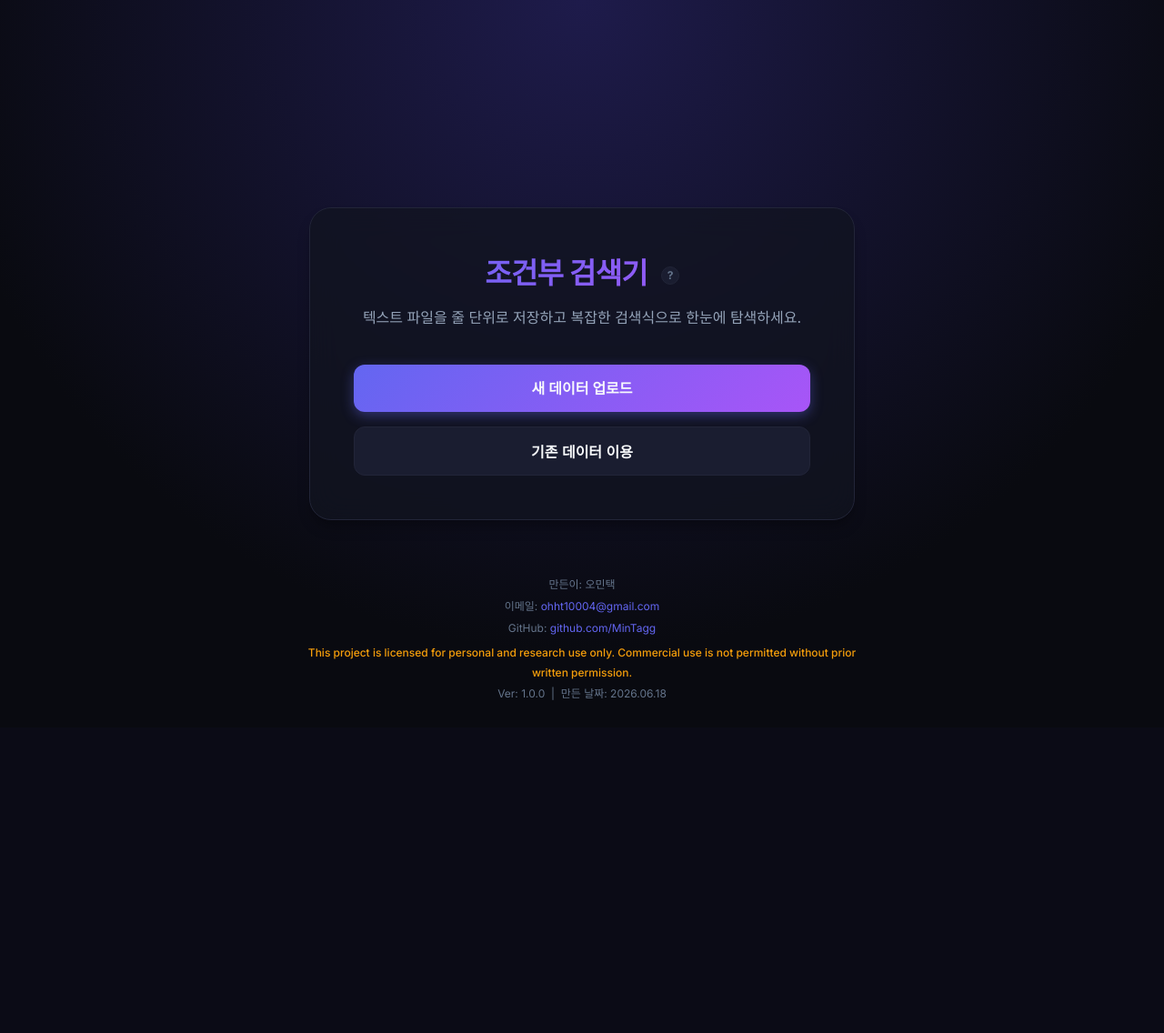
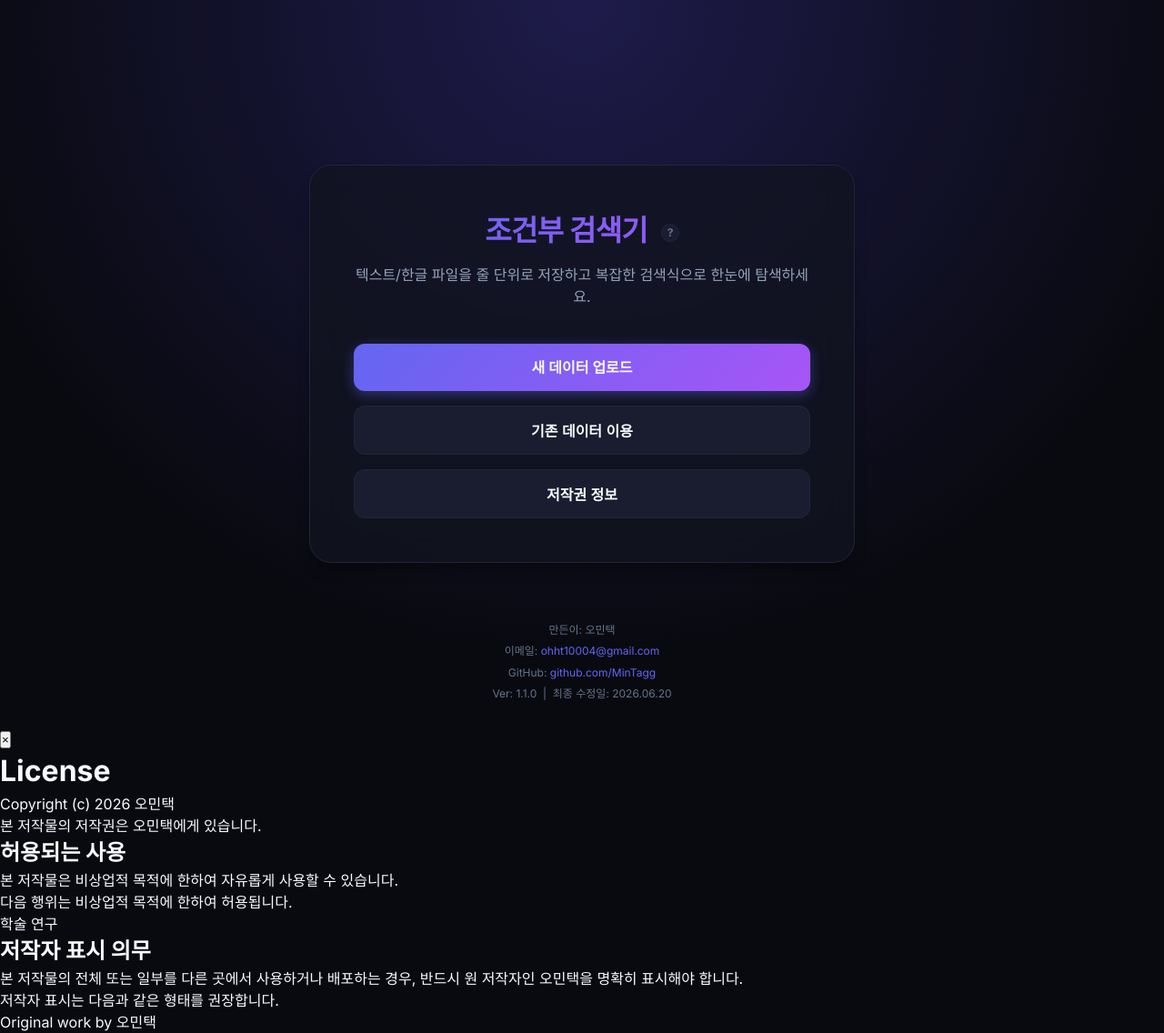
Before and after one commit to MinTagg/txt-line-search-db-, a Flask app: page / in a window 1280 px wide. Shown: the whole page at 91% size. Before the commit the page ends 770 px from the top, so only its background shows below. Run offline with Flask 3, Linux system fonts and the light colour scheme.

Commit message:
feat(HWP)-Add compatibility of HWP file

```diff
--- a/program/code/app.py
+++ b/program/code/app.py
@@ -7,7 +7,7 @@ import time
 from threading import Timer, Thread
 from flask import Flask, render_template, jsonify, request
 from paths import ensure_dirs, safe_dataset_name, get_txt_path, get_sqlite_path, FILES_DIR
-from importer import read_text_file, clean_lines, overwrite_cleaned_file, build_segments
+from importer import read_text_file, clean_lines, overwrite_cleaned_file, build_segments, get_hwp_text
 from db import init_db, reset_segments, insert_segments, set_meta, list_datasets, connect_db
 from search import search_segments
 
@@ -41,20 +41,39 @@ def upload_file():
     if not file.filename:
         return jsonify({"ok": False, "error": "Empty filename"}), 400
 
-    if not file.filename.lower().endswith(".txt"):
-        return jsonify({"ok": False, "error": "텍스트(.txt) 파일만 업로드할 수 있습니다."}), 400
+    filename_lower = file.filename.lower()
+    if not (filename_lower.endswith(".txt") or filename_lower.endswith(".hwp")):
+        return jsonify({"ok": False, "error": "텍스트(.txt) 또는 한글(.hwp) 파일만 업로드할 수 있습니다."}), 400
 
     dataset_name = safe_dataset_name(file.filename)
     txt_path = get_txt_path(dataset_name)
 
-    # Save uploaded file
-    file.save(txt_path)
+    is_hwp = filename_lower.endswith(".hwp")
+    hwp_path = None
 
     try:
+        if is_hwp:
+            hwp_path = FILES_DIR / f"{dataset_name}.hwp"
+            file.save(hwp_path)
+            try:
+                raw_text = get_hwp_text(hwp_path)
+            except Exception as e:
+                if hwp_path.exists():
+                    hwp_path.unlink()
+                return jsonify({"ok": False, "error": f"한글 파일 처리 중 오류 발생: {str(e)}"}), 500
+
+            txt_path.write_text(raw_text, encoding="utf-8")
+        else:
+            file.save(txt_path)
+
         raw_text = read_text_file(txt_path)
         lines = clean_lines(raw_text)
 
         if not lines:
+            if is_hwp and hwp_path and hwp_path.exists():
+                hwp_path.unlink()
+            if txt_path.exists():
+                txt_path.unlink()
             return jsonify({"ok": False, "error": "No valid lines found"}), 400
 
         overwrite_cleaned_file(txt_path, lines)
@@ -67,7 +86,7 @@ def upload_file():
 
         # Store metadata
         set_meta(dataset_name, "dataset_name", dataset_name)
-        set_meta(dataset_name, "file_name", f"{dataset_name}.txt")
+        set_meta(dataset_name, "file_name", file.filename)
         set_meta(dataset_name, "file_path", str(txt_path))
         set_meta(dataset_name, "line_count", str(len(lines)))
 
@@ -77,6 +96,8 @@ def upload_file():
             "line_count": len(lines)
         })
     except Exception as e:
+        if is_hwp and hwp_path and hwp_path.exists():
+            hwp_path.unlink()
         return jsonify({"ok": False, "error": str(e)}), 500
 
 @app.route("/api/datasets")
--- a/program/code/templates/index.html
+++ b/program/code/templates/index.html
@@ -15,16 +15,19 @@
                 조건부 검색기
                 <span class="tooltip-wrapper">
                     <span class="tooltip-icon">?</span>
-                    <span class="tooltip-content">텍스트 파일(.txt)을 줄 단위로 DB화하여, 복합 검색식(AND, OR, 괄호)으로 원하는 줄을 빠르게 찾을 수 있는 도구입니다.</span>
+                    <span class="tooltip-content">텍스트 파일(.txt) 및 한글 파일(.hwp)을 줄 단위로 DB화하여, 복합 검색식(AND, OR, 괄호)으로 원하는 줄을 빠르게 찾을 수 있는 도구입니다.</span>
                 </span>
             </h1>
-            <p class="welcome-subtitle">텍스트 파일을 줄 단위로 저장하고 복잡한 검색식으로 한눈에 탐색하세요.</p>
+            <p class="welcome-subtitle">텍스트/한글 파일을 줄 단위로 저장하고 복잡한 검색식으로 한눈에 탐색하세요.</p>
             <div class="button-group">
                 <a href="/upload" class="btn btn-primary">
                     <span>새 데이터 업로드</span>
                 </a>
                 <button type="button" class="btn btn-secondary" id="btn-existing">
                     <span>기존 데이터 이용</span>
+                </button>
+                <button type="button" class="btn btn-secondary" id="btn-copyright">
+                    <span>저작권 정보</span>
                 </button>
             </div>
         </div>
@@ -53,9 +56,34 @@
             <div class="footer-line">
                 GitHub: <a href="https://github.com/MinTagg" target="_blank" rel="noopener noreferrer">github.com/MinTagg</a>
             </div>
-            <div class="footer-line footer-license">This project is licensed for personal and research use only. Commercial use is not permitted without prior written permission.</div>
-            <div class="footer-line footer-meta">Ver: 1.0.0 &nbsp;|&nbsp; 만든 날짜: 2026.06.18</div>
+            <div class="footer-line footer-meta">Ver: 1.1.0 &nbsp;|&nbsp; 최종 수정일: 2026.06.20</div>
         </footer>
+    </div>
+
+    <!-- License Modal -->
+    <div class="modal-overlay" id="copyright-modal">
+        <div class="modal-content">
+            <button type="button" class="modal-close" id="modal-close-btn">&times;</button>
+            <div class="license-body">
+                <h1>License</h1>
+                <p>Copyright (c) 2026 오민택</p>
+                <p>본 저작물의 저작권은 오민택에게 있습니다.</p>
+
+                <h2>허용되는 사용</h2>
+                <p>본 저작물은 비상업적 목적에 한하여 자유롭게 사용할 수 있습니다.</p>
+                <p>다음 행위는 비상업적 목적에 한하여 허용됩니다.</p>
+                <ul>
+                    <li>학술 연구</li>
+                </ul>
+
+                <h2>저작자 표시 의무</h2>
+                <p>본 저작물의 전체 또는 일부를 다른 곳에서 사용하거나 배포하는 경우, 반드시 원 저작자인 오민택을 명확히 표시해야 합니다.</p>
+                <p>저작자 표시는 다음과 같은 형태를 권장합니다.</p>
+                <blockquote>
+                    Original work by 오민택
+                </blockquote>
+            </div>
+        </div>
     </div>
 
     <script>
@@ -119,7 +147,28 @@
                 .replaceAll('"', "&quot;")
                 .replaceAll("'", "&#039;");
         }
+
+        // License Modal handlers
+        const btnCopyright = document.getElementById('btn-copyright');
+        const copyrightModal = document.getElementById('copyright-modal');
+        const modalCloseBtn = document.getElementById('modal-close-btn');
+
+        btnCopyright.addEventListener('click', () => {
+            copyrightModal.classList.add('active');
+        });
+
+        modalCloseBtn.addEventListener('click', () => {
+            copyrightModal.classList.remove('active');
+        });
+
+        copyrightModal.addEventListener('click', (e) => {
+            if (e.target === copyrightModal) {
+                copyrightModal.classList.remove('active');
+            }
+        });
     </script>
+
+
     <script src="/static/heartbeat.js"></script>
 </body>
 </html>
```
Also changed, not shown: program/code/importer.py (+76 -0 lines), program/code/templates/upload.html (+7 -6 lines).
